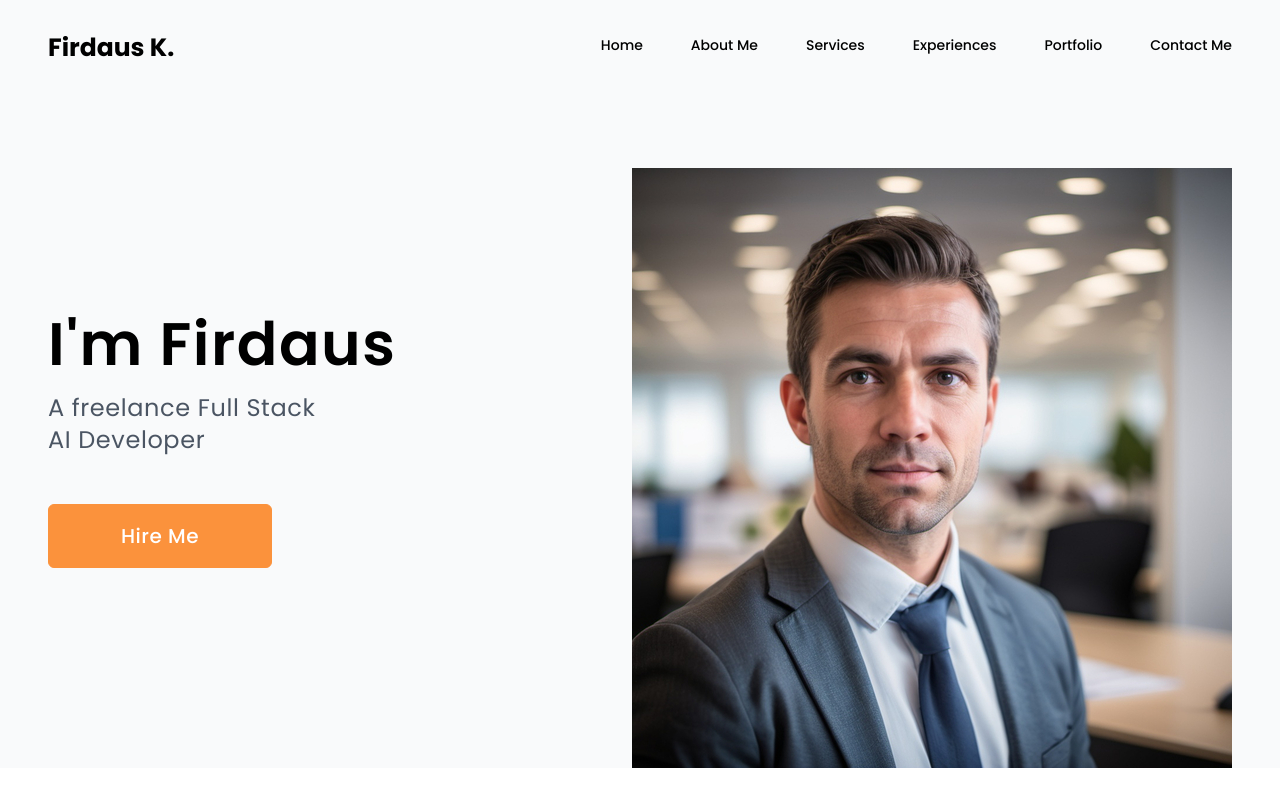
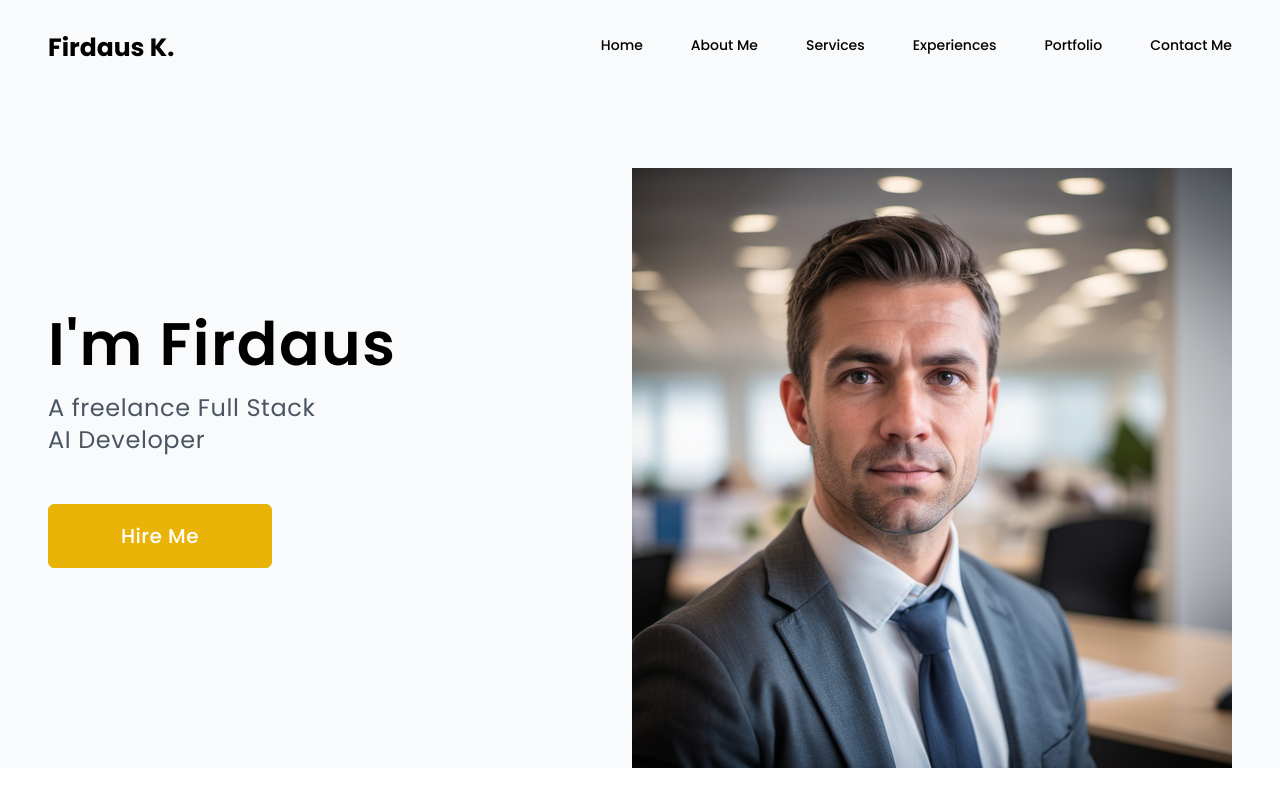
Before and after one commit to devproW/portfolio-website-react, a React (Vite) app: page / in a window 1280 px wide. Shown: the top 800 px of the page. Built offline with nearby package versions, Linux system fonts and the light colour scheme.

Commit message:
update all

```diff
--- a/src/components/Button.jsx
+++ b/src/components/Button.jsx
@@ -6,9 +6,11 @@ function Button({
   adjustWidth,
   hoverBgColor,
   hoverTextColor,
+  buttontype,
 }) {
   return (
     <button
+      type={buttontype}
       className={`flex justify-center items-center font-poppins border h-16 font-medium leading-none text-xl rounded-md
       transition-colors duration-300 tracking-wide ${backgroundColor}  ${borderColor} ${textColor} ${hoverBgColor}
       ${hoverTextColor} ${adjustWidth}`}
--- a/src/sections/Footer.jsx
+++ b/src/sections/Footer.jsx
@@ -4,19 +4,17 @@ import {
   faTwitter,
   faLinkedinIn,
   faGithub,
+  faInstagram,
 } from "@fortawesome/free-brands-svg-icons";
 
 function Footer() {
   return (
-    <section className="flex flex-col justify-center items-center pt-20 gap-9 max-w-7xl mx-auto pb-20">
+    <section className="flex flex-col justify-center items-center pt-20 gap-11 max-w-7xl mx-auto pb-8">
       <h2 className="text-6xl font-poppins font-semibold text-yellow-400">
         Firdaus K.
       </h2>
       <p className="text-lg text-center font-poppins leading-loose text-gray-500 w-2/3">
-        Lorem ipsum dolor sit, amet consectetur adipisicing elit. Quis quisquam
-        nemo voluptatem est, ipsum enim, inventore ducimus obcaecati unde
-        nostrum quia similique aperiam eveniet voluptas vero quidem ullam
-        dolorem? Earum?
+        Empowering innovation through technology. All rights reserved.
       </p>
       <div className="flex justify-center items-center gap-3">
         <div className="flex justify-center items-center group bg-slate-300 rounded-full w-12 h-12 cursor-pointer hover:bg-yellow-300 transition-colors duration-300 ease-in-out">
@@ -43,7 +41,16 @@ function Footer() {
             className="text-gray-500 text-base group-hover:text-white cursor-pointer transition-colors duration-300 ease-in-out"
           />
         </div>
+        <div className="flex justify-center items-center group bg-slate-300 rounded-full w-12 h-12 cursor-pointer hover:bg-yellow-300 transition-colors duration-300 ease-in-out">
+          <FontAwesomeIcon
+            icon={faInstagram}
+            className="text-gray-500 text-base group-hover:text-white cursor-pointer transition-colors duration-300 ease-in-out"
+          />
+        </div>
       </div>
+      <p className="text-base font-poppins text-black font-normal mt-5">
+        Copyright &copy; 2025
+      </p>
     </section>
   );
 }
--- a/src/sections/Hero.jsx
+++ b/src/sections/Hero.jsx
@@ -14,15 +14,16 @@ function Hero() {
         <h4 className="text-2xl font-poppins leading-8 font-normal mb-12 text-gray-600 w-7/12 tracking-wide">
           A freelance Full Stack AI Developer
         </h4>
-        <Button
-          label="Hire Me"
-          adjustWidth="w-56"
-          borderColor="border-orange-400"
-          hoverBgColor="hover:bg-orange-100"
-          hoverTextColor="hover:text-orange-400"
-          textColor="text-white"
-          backgroundColor="bg-orange-400"
-        />
+        <button
+          onClick={() => {
+            window.location.href = "#contact-me";
+          }}
+          className="flex justify-center items-center font-poppins border h-16 font-medium leading-none text-xl rounded-md
+      transition-colors duration-300 tracking-wide bg-yellow-500 border-yellow-500 text-white hover:bg-white
+      hover:text-orange-400 w-56"
+        >
+          Hire Me
+        </button>
       </div>
       <div className="flex justify-end items-center w-[670px] h-[600px] animate-fadeInRight max-lg:mt-6">
         <img
```
